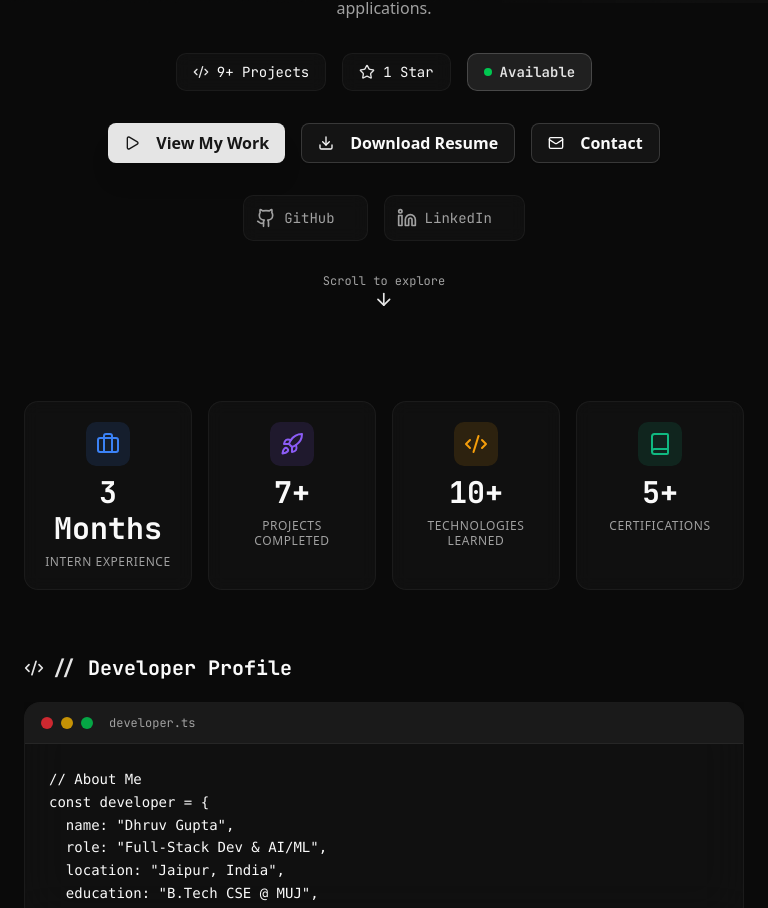
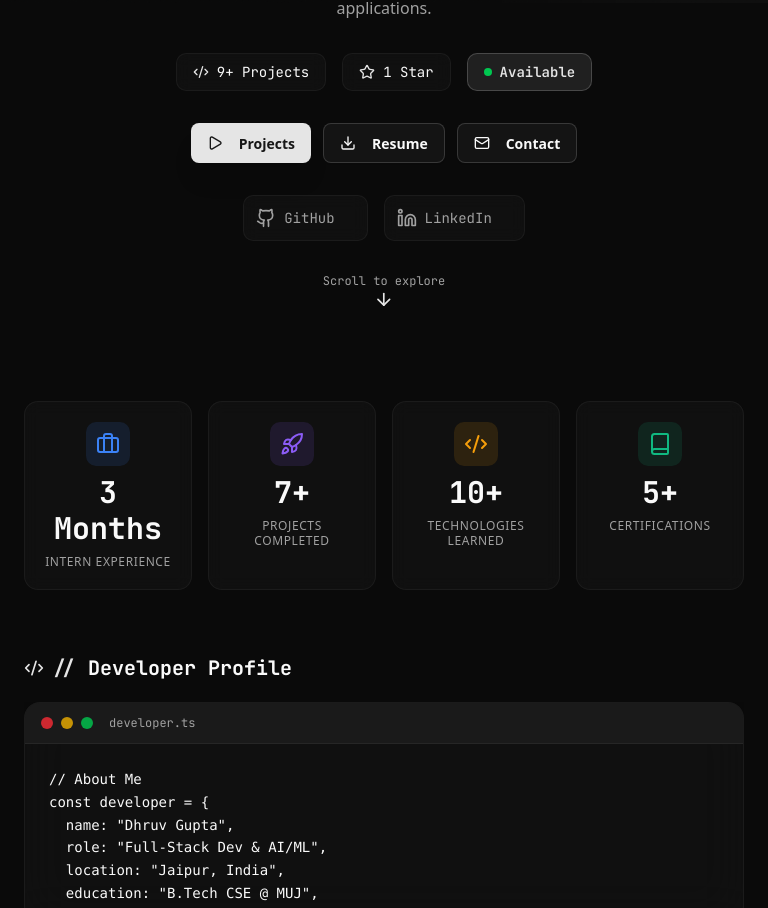
Before and after one commit to Dhruv-413/Dhruv, a Next.js app in the folder dhruv-portfolio/: page / in a window 768 px wide. Shown: the part 797-1705 px from the top of the page. Built offline with nearby package versions, Linux system fonts and the light colour scheme; no server answers.

Commit message:
feat: implement iPad-specific CTA button styles for improved layout and responsiveness

```diff
--- a/dhruv-portfolio/src/app/globals.css
+++ b/dhruv-portfolio/src/app/globals.css
@@ -526,3 +526,72 @@ body {
     grid-template-columns: repeat(2, minmax(0, 1fr));
   }
 }
+
+/* ========================================
+   IPAD-SPECIFIC CTA BUTTON FIXES
+   ======================================== */
+
+/* iPad Landscape CTA Layout (768px - 1279px) */
+@media (min-width: 768px) and (max-width: 1279px) and (orientation: landscape) {
+  .cta-buttons-container {
+    display: flex;
+    flex-direction: row;
+    flex-wrap: nowrap;
+    gap: 0.5rem;
+    justify-content: flex-start;
+  }
+
+  .cta-buttons-container .cta-btn {
+    padding-left: 0.75rem;
+    padding-right: 0.75rem;
+    font-size: 0.8125rem;
+    height: 2.5rem;
+    white-space: nowrap;
+  }
+
+  /* Hide full text on tablet landscape, show compact version */
+  .cta-text-full {
+    display: none !important;
+  }
+
+  .cta-text-compact {
+    display: inline !important;
+  }
+}
+
+/* iPad Portrait CTA Layout (768px - 1366px portrait) */
+@media (min-width: 768px) and (max-width: 1366px) and (orientation: portrait) {
+  .cta-buttons-container {
+    display: flex;
+    flex-direction: row;
+    flex-wrap: wrap;
+    gap: 0.75rem;
+    justify-content: center;
+  }
+
+  .cta-buttons-container .cta-btn {
+    padding-left: 1rem;
+    padding-right: 1rem;
+    font-size: 0.875rem;
+  }
+
+  /* Show compact text on iPad portrait */
+  .cta-text-full {
+    display: none !important;
+  }
+
+  .cta-text-compact {
+    display: inline !important;
+  }
+}
+
+/* Desktop (1280px+) - show full text */
+@media (min-width: 1280px) {
+  .cta-text-full {
+    display: inline !important;
+  }
+
+  .cta-text-compact {
+    display: none !important;
+  }
+}
--- a/dhruv-portfolio/src/components/features/hero/Hero.tsx
+++ b/dhruv-portfolio/src/components/features/hero/Hero.tsx
@@ -288,7 +288,7 @@ export function Hero() {
 
               {/* Enhanced CTA Buttons */}
               <motion.div
-                className="flex flex-col sm:flex-row sm:flex-wrap gap-3 sm:gap-4 justify-center lg:justify-start mb-6 sm:mb-8"
+                className="cta-buttons-container flex flex-col sm:flex-row sm:flex-wrap gap-3 sm:gap-4 justify-center lg:justify-start mb-6 sm:mb-8"
                 initial={{ opacity: 0, y: 20 }}
                 animate={{ opacity: 1, y: 0 }}
                 transition={{ duration: 0.5, delay: 0.7 }}
@@ -301,11 +301,12 @@ export function Hero() {
                   <Button
                     size="lg"
                     asChild
-                    className="group shadow-xl hover:shadow-2xl hover:shadow-primary/30 transition-all font-semibold w-full sm:w-auto"
+                    className="cta-btn group shadow-xl hover:shadow-2xl hover:shadow-primary/30 transition-all font-semibold w-full sm:w-auto"
                   >
                     <Link href="/projects">
                       <Play className="mr-2 h-4 w-4 sm:h-5 sm:w-5 group-hover:translate-x-1 transition-transform" />
-                      View My Work
+                      <span className="cta-text-full">View My Work</span>
+                      <span className="cta-text-compact hidden">Projects</span>
                     </Link>
                   </Button>
                 </motion.div>
@@ -319,11 +320,12 @@ export function Hero() {
                     size="lg"
                     variant="outline"
                     asChild
-                    className="group hover:bg-primary hover:text-primary-foreground hover:border-primary transition-all font-semibold w-full sm:w-auto"
+                    className="cta-btn group hover:bg-primary hover:text-primary-foreground hover:border-primary transition-all font-semibold w-full sm:w-auto"
                   >
                     <a href="/Dhruv_resume.pdf" download>
                       <Download className="mr-2 h-4 w-4 sm:h-5 sm:w-5 group-hover:translate-y-1 transition-transform" />
-                      Download Resume
+                      <span className="cta-text-full">Download Resume</span>
+                      <span className="cta-text-compact hidden">Resume</span>
                     </a>
                   </Button>
                 </motion.div>
@@ -337,12 +339,12 @@ export function Hero() {
                     size="lg"
                     variant="outline"
                     asChild
-                    className="group transition-all font-semibold w-full sm:w-auto"
+                    className="cta-btn group transition-all font-semibold w-full sm:w-auto"
                   >
                     <Link href="/contact">
                       <Mail className="mr-2 h-4 w-4 sm:h-5 sm:w-5" />
-                      <span className="hidden xl:inline">Get in Touch</span>
-                      <span className="xl:hidden">Contact</span>
+                      <span className="cta-text-full">Get in Touch</span>
+                      <span className="cta-text-compact hidden">Contact</span>
                     </Link>
                   </Button>
                 </motion.div>
```
